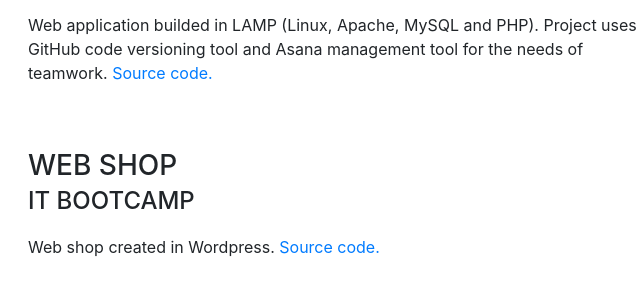
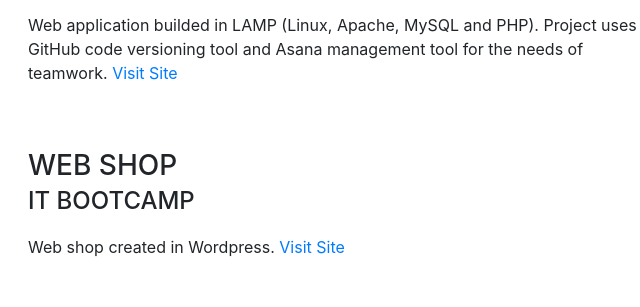
Before and after one commit to BojanVuk/BojanVuk.github.io, a website with bundled scripts: page index.html in a window 1280 px wide. Shown: the part 2741-3048 px from the top of the page, 292-932 px from the left. Built offline with nearby package versions, Linux system fonts and the light colour scheme; a web font is replaced by a local one.

Commit message:
FIX: Linking codes

```diff
--- a/index.html
+++ b/index.html
@@ -167,7 +167,7 @@
             <div class="resume-content mr-auto">
               <h3 class="mb-0">Social Network</h3>
               <div class="subheading mb-3">IT Bootcamp</div>
-              <p>Web application builded in LAMP (Linux, Apache, MySQL and PHP). Project uses GitHub code versioning tool and Asana management tool for the needs of teamwork. <a href="https://github.com/BojanVuk/social-network" target="_blank">Source code.</a></p>
+              <p>Web application builded in LAMP (Linux, Apache, MySQL and PHP). Project uses GitHub code versioning tool and Asana management tool for the needs of teamwork. <a href="https://github.com/BojanVuk/social-network" target="_blank">Visit Site</a></p>
             </div>
             <div class="resume-date text-md-right">
               <span class="text-primary">September 2018 - November 2018</span>
@@ -178,7 +178,7 @@
             <div class="resume-content mr-auto">
               <h3 class="mb-0">Web shop</h3>
               <div class="subheading mb-3">IT Bootcamp</div>
-              <p>Web shop created in Wordpress. <a href="https://itbcg2-bv.000webhostapp.com/Craft/shop" target="_blank">Source code.</a></p>
+              <p>Web shop created in Wordpress. <a href="https://itbcg2-bv.000webhostapp.com/Craft/shop" target="_blank">Visit Site</a></p>
             </div>
             <div class="resume-date text-md-right">
               <span class="text-primary">September 2018 - November 2018</span>
```
